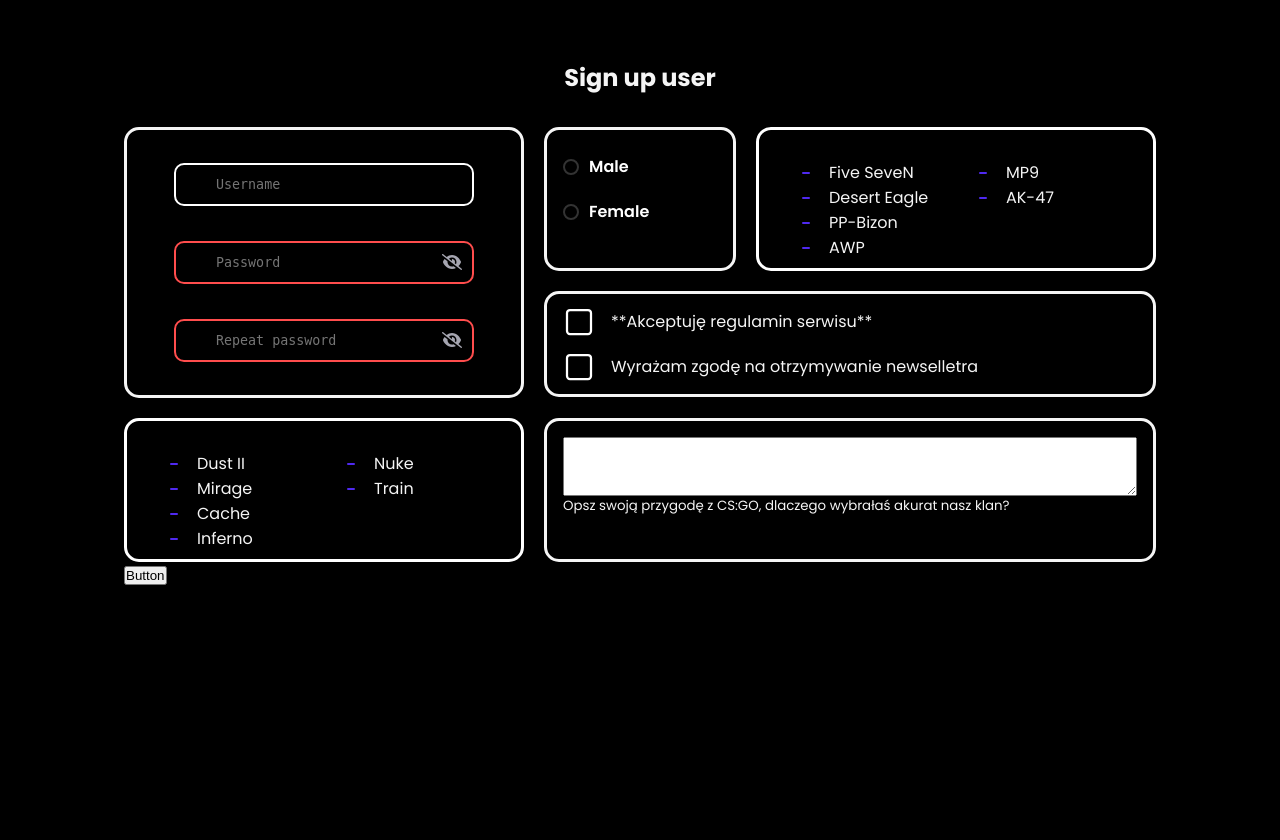
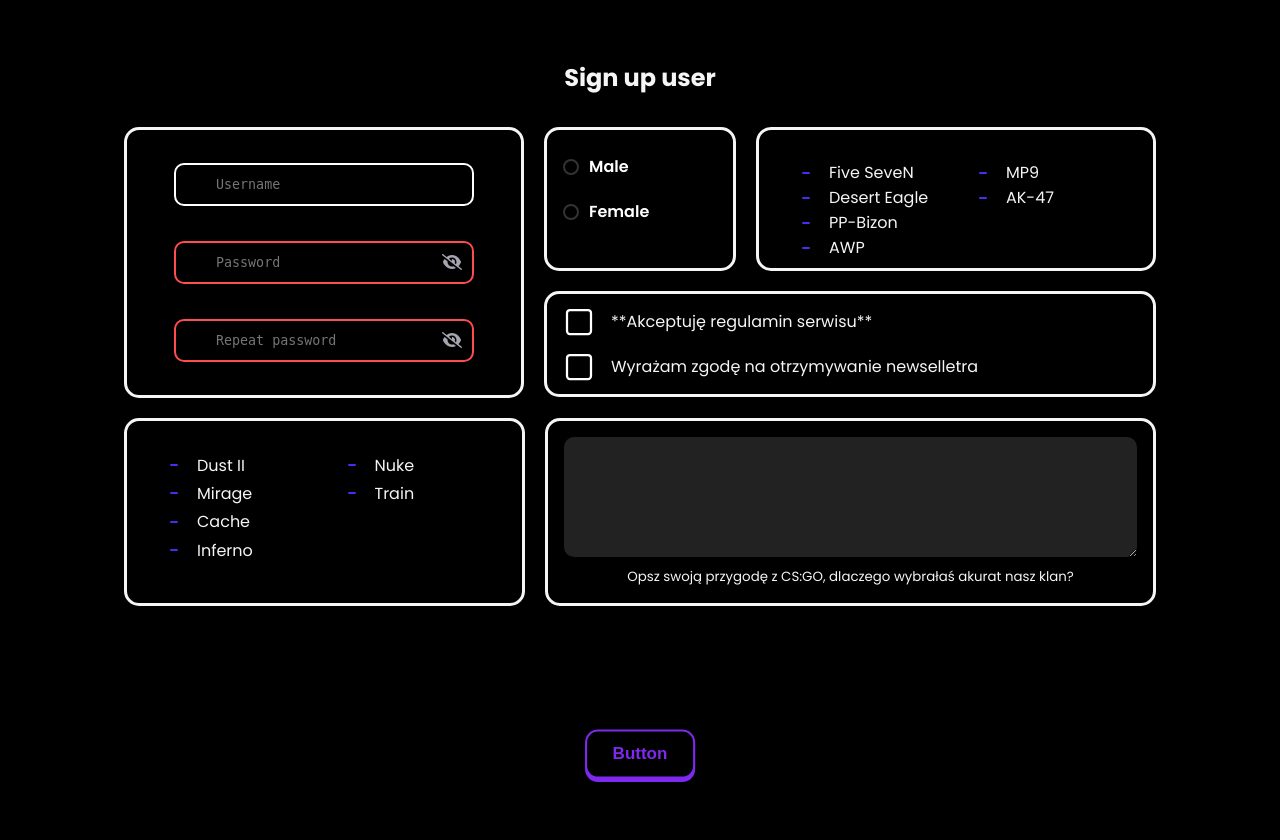
Before and after one commit to Panpietruszka/CSGO_exam_website, a PHP site: page /test3/index.html in a window 1280 px wide; the page is wider, and only the part inside the window is pictured. Before the commit the page ends 585 px from the top of that part, so only its background shows below. Run offline with PHP 8.4, Linux system fonts and the light colour scheme.

Commit message:
Update style.css

```diff
--- a/test3/style.css
+++ b/test3/style.css
@@ -11,11 +11,13 @@ body {
     color: whitesmoke;
     font-family: "Poppins", Whitney, -apple-system, BlinkMacSystemFont, Segoe UI, Roboto, Helvetica, Arial, sans-serif;
     min-height: 100vh;
-    padding: 20px
+    padding: 20px;
+    overflow: hidden;
 }
 
 main {
     width: auto;
+    height: 100%;
     padding: 20px;
     position: absolute;
     top: 5%;
@@ -53,13 +55,16 @@ h2 {
     height: var(--right-height, auto);
 }
 
+/* --- MODYFIKACJA DLA SYNCHRONIZACJI WYSOKOŚCI --- */
 .second-row-wrapper {
     display: flex;
     gap: 20px;
     justify-content: flex-start;
-    align-items: flex-start;
+    /* KLUCZ: Wymuszenie równego rozciągania elementów-dzieci */
+    align-items: stretch;
     margin-top: 20px;
-    width: calc(25rem + 20px 400px 20px);
+    /* Poprawiona szerokość, aby była elastyczna */
+    width: auto;
     height: auto;
 }
 
@@ -286,6 +291,7 @@ h2 {
 .personal-data.is-radio-active {
     transform: translateY(-15px);
     border: 3px solid #7f29f0;
+    z-index: 10;
 }
 
 .newselletr-data-wrapper {
@@ -354,15 +360,14 @@ h2 {
     --text: whitesmoke;
     --check: #4f29f0;
     --disabled: #c3c8de;
-    --width: 400px;
+    /* --width: 400px; */
     --height: 144px;
     --border-radius: 15px;
     background: var(--background);
-    width: var(--width);
+    /* width: var(--width); */
     height: var(--height);
     border-radius: var(--border-radius);
     position: relative;
-    border: 3px solid white;
     border-radius: 15px;
     padding: 30px 40px;
     display: flex;
@@ -370,9 +375,16 @@ h2 {
     transition: all 0.3s ease;
     transform: translateY(0);
 }
+#checklist {
+    border: 3px solid whitesmoke;
+    width: 400px;
 
-#checklist.is-checklist-active,
-#checklist-2.is-checklist-active {
+}
+#checklist-2 {
+    width: 395px;
+    height: 108%;
+}
+#checklist.is-checklist-active {
     transform: translateY(-15px);
     border: 3px solid #7f29f0;
 }
@@ -654,16 +666,94 @@ h2 {
 .has-tooltip:hover::before {
     transform: translate(0, -50%) scale(1);
 }
+
 .tell-about-yourself-section {
     border-radius: 15px;
     border: 3px solid whitesmoke;
     flex-wrap: wrap;
     display: flex;
-    width: calc(12rem + 400px + 20px);
+    width: auto;
+    flex: 1;
     padding: 1rem;
     min-height: 144px;
+    text-align: center;
+    align-content: stretch;
+    transition: all 0.3s ease;
+}
 
+.tell-about-yourself-section>textarea {
+    width: 100%;
+    min-height: 120px;
+    max-height: 200px;
+    resize: vertical;
+    background-color: #222;
+    border: none;
+    border-radius: 10px;
+    padding: 8px;
+    color: whitesmoke;
+    font-family: "Poppins";
+    font-size: 0.9rem;
+    outline: none;
 }
-.tell-about-yourself-section > textarea {
+
+
+.form-section.additional-info {
+    height: auto;
+    min-height: 144px;
+    border-radius: 15px;
+    border: 3px solid whitesmoke;
+    display: flex;
+    flex-direction: column;
+    transition: all 0.3s ease;
+}
+.tell-about-yourself-section > small{
     width: 100%;
+    margin-top: 10px;
 }
+.additional-info.is-checklist-active {
+    transform: translateY(-15px);
+    border: 3px solid #7f29f0;
+    z-index: 10;
+}
+.tell-about-yourself-section.is-textarea-active {
+    transform: translateY(-15px);
+    border: 3px solid #7f29f0;
+}
+button {
+    --button_radius: 0.75em;
+    --button_color: black;
+    --button_outline_color: #7f29f0;
+    font-size: 17px;
+    font-weight: bold;
+    border: none;
+    cursor: pointer;
+    border-radius: var(--button_radius);
+    background: var(--button_outline_color);
+    outline: none;
+}
+
+.button_top {
+    display: block;
+    box-sizing: border-box;
+    border: 2px solid var(--button_outline_color);
+    border-radius: var(--button_radius);
+    padding: 0.75em 1.5em;
+    background: var(--button_color);
+    color: var(--button_outline_color);
+    transform: translateY(-0.2em);
+    transition: transform 0.1s ease;
+}
+
+button:hover .button_top {
+    transform: translateY(-0.33em);
+}
+
+button:active .button_top {
+    transform: translateY(0);
+}
+.button-container {
+    position: absolute;
+    bottom: 7.5%;
+    left: 50%;
+    transform: translate(-50%, 2px);
+}
```
